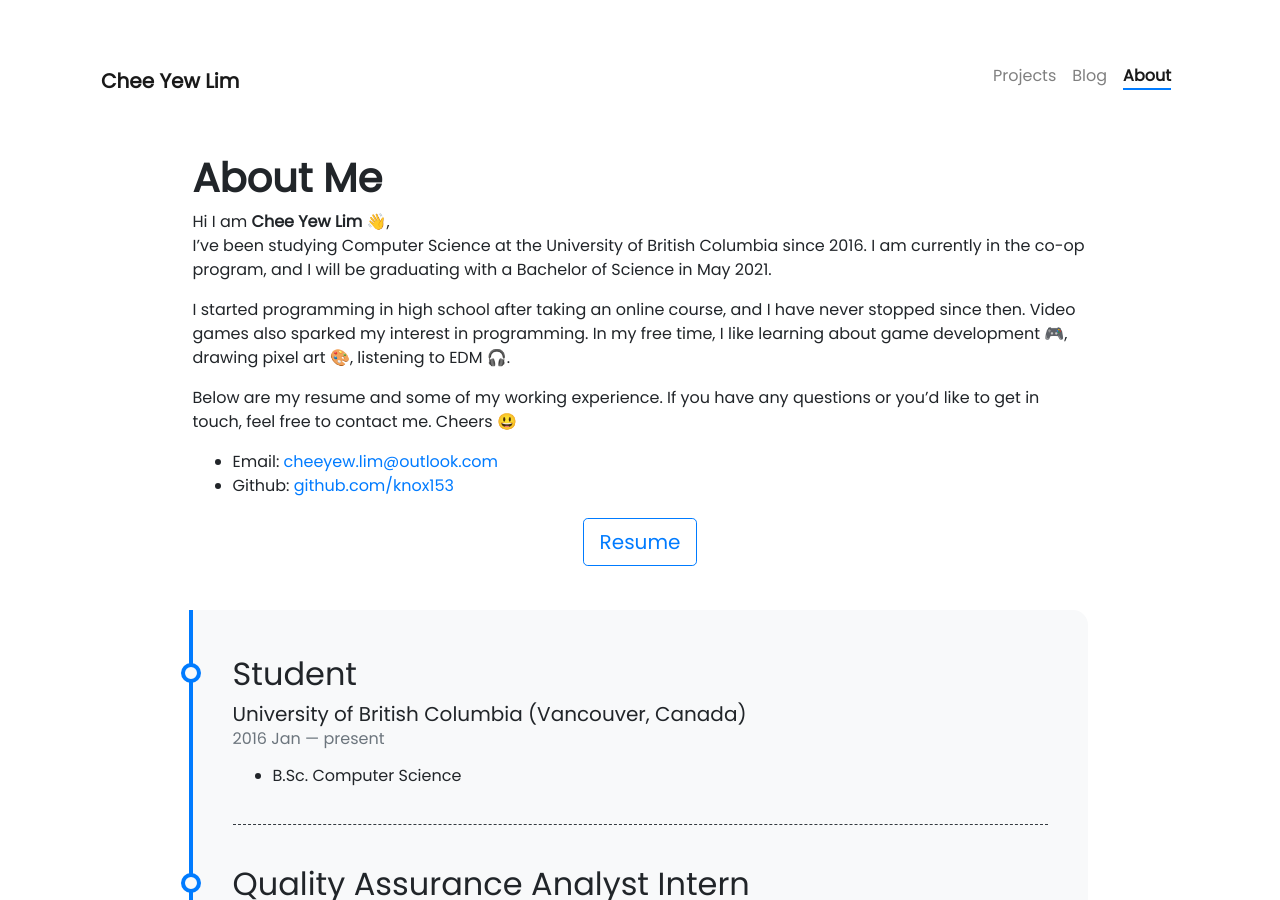
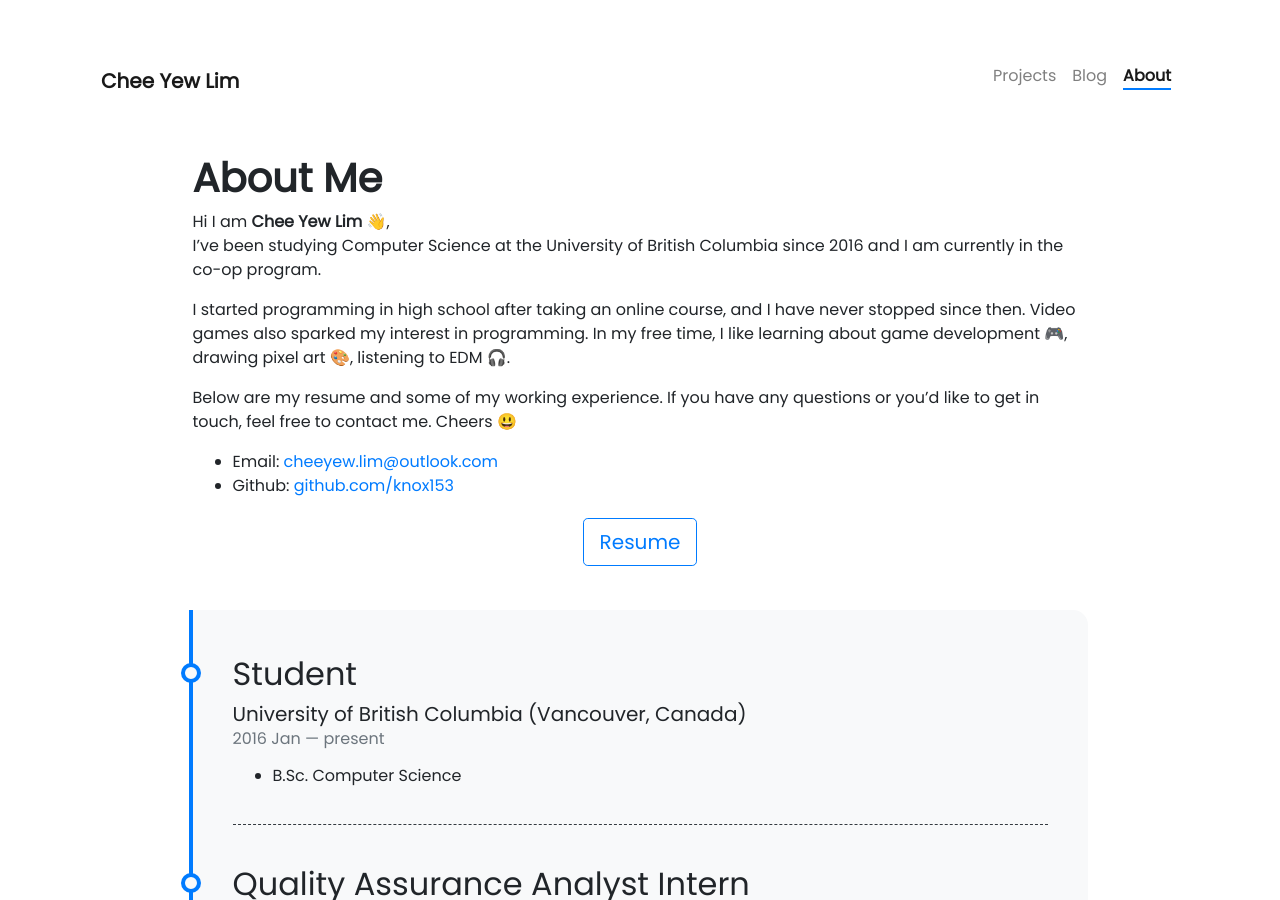
Before and after one commit to knox153/Personal-site, a Jekyll site: the page built from pages/about.md, in a window 1280 px wide and 900 px high. Built offline with Jekyll 4.4.1, drawn with Linux system fonts in a browser that asks for light colours; nearby versions of some CDN libraries; emoji names are drawn with the system emoji font.

Commit message:
Update about.md

```diff
--- a/pages/about.md
+++ b/pages/about.md
@@ -8,7 +8,7 @@ weight: 3
 # **About Me**
 
 Hi I am **{{ site.author.name }}** :wave:,<br>
-I've been studying Computer Science at the University of British Columbia since 2016. I am currently in the co-op program, and I will be graduating with a Bachelor of Science in May 2021.
+I've been studying Computer Science at the University of British Columbia since 2016 and I am currently in the co-op program.
 
 I started programming in high school after taking an online course, and I have never stopped since then. Video games also sparked my interest in programming. In my free time, I like learning about game development :video_game:, drawing pixel art :art:, listening to EDM :headphones:.
 
```
